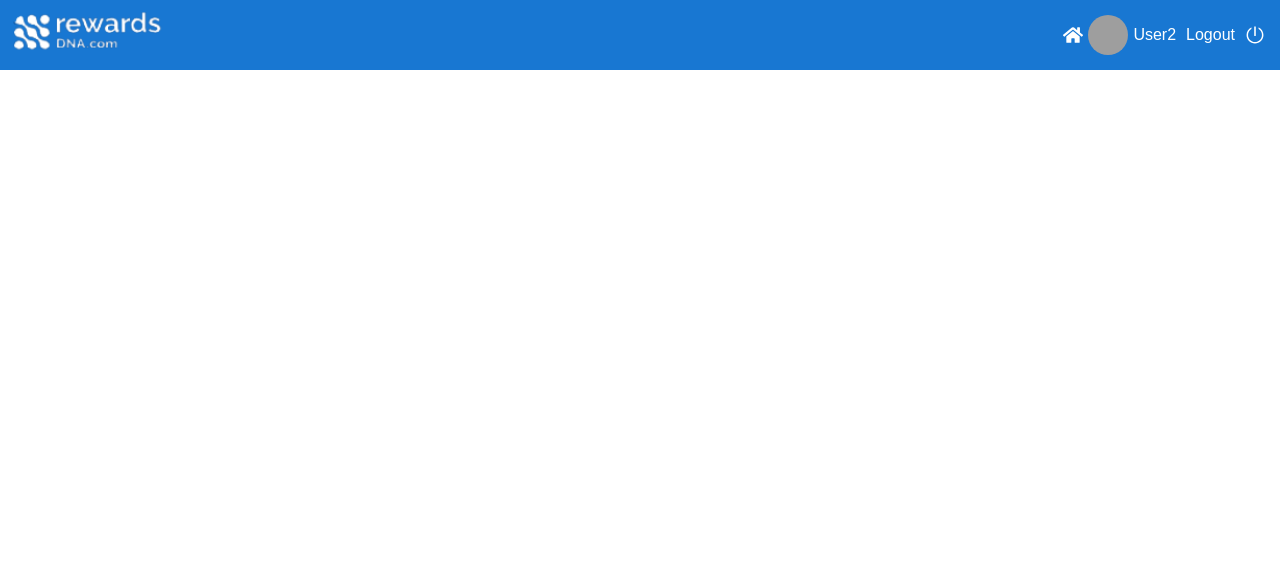
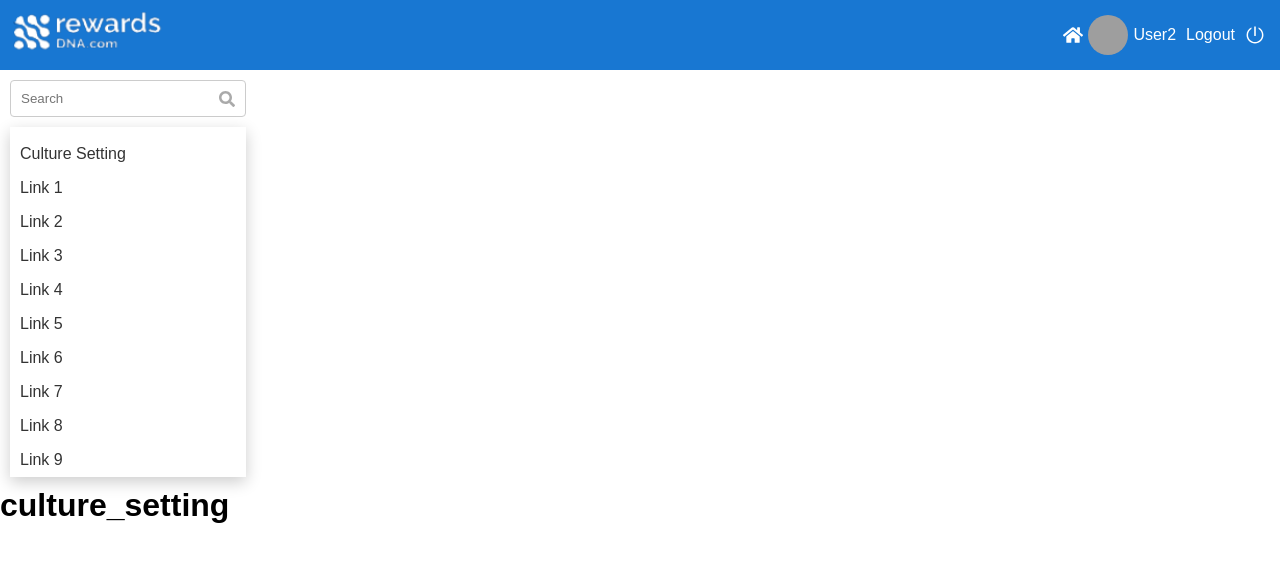
Before and after one commit to m-yunus/Hr-related, a React (Vite) app: page /personalize in a window 1280 px wide. Shown: the top 562 px of the page. Built offline with nearby package versions, Linux system fonts and the light colour scheme; grey boxes are pictures that could not be loaded.

Commit message:
added rotes to dashnoard

```diff
--- a/src/App.jsx
+++ b/src/App.jsx
@@ -3,14 +3,21 @@ import { BrowserRouter, Route, Routes } from "react-router-dom";
 import Register from "./pages/Register";
 
 import Personalize from "./pages/Personalize";
+import Culture_Setting from "./routes/Culture_Setting";
+import Salary_components from "./routes/Salary_components";
+
 function App() {
   return (
     <>
       <BrowserRouter>
         <Routes>
           <Route path="/" element={<Login />} />
-          <Route path="/Register" element={<Register />} />
-          <Route path="/Personalize" element={<Personalize/>} />
+          <Route path="Register" element={<Register />} />
+          <Route path="/personalize/*" element={<Personalize />}>
+            <Route index element={<Culture_Setting />} />
+            <Route path="culture-setting" element={<Culture_Setting />} />
+            <Route path="Salary-Components" element={<Salary_components />} />
+          </Route>
         </Routes>
       </BrowserRouter>
     </>
--- a/src/assets/css/dashboard.css
+++ b/src/assets/css/dashboard.css
@@ -12,9 +12,7 @@
 }
 
 .logo {
-
   height: 50px;
-
 }
 
 .navbar-right {
@@ -43,3 +41,66 @@
   margin-right: 10px;
   color: white;
 }
+
+.sidebar {
+  width: 20%;
+  background-color: #ffffff;
+  padding: 10px;
+}
+
+.search-box {
+  display: flex;
+  align-items: center;
+  border: 1px solid #ccc;
+  border-radius: 4px;
+  padding: 5px;
+  margin-bottom: 10px;
+}
+
+.search-input {
+  flex-grow: 1;
+  border: none;
+  outline: none;
+  padding: 5px;
+}
+
+.search-icon {
+  color: #aaa;
+  margin-right: 5px;
+}
+
+.links a {
+  display: block;
+  padding: 8px 0;
+  text-decoration: none;
+  color: #333;
+}
+
+.links a:hover {
+  background-color: #f2f2f2;
+}
+
+.links {
+  height: 330px;
+  overflow-y: auto;
+}
+
+.links::-webkit-scrollbar {
+  width: 8px;
+  background-color: #f2f2f2;
+}
+
+.links::-webkit-scrollbar-thumb {
+  background-color: #2074d4;
+  border-radius: 4px;
+}
+
+.links::-webkit-scrollbar-thumb:hover {
+  background-color: #2074d4;
+}
+
+.sidebar-container {
+
+  padding: 10px;
+  box-shadow: rgb(0 0 0 / 20%) 0px 5px 15px;
+}
--- a/src/components/LoginForm.jsx
+++ b/src/components/LoginForm.jsx
@@ -19,7 +19,7 @@ const LoginForm = () => {
               <FaEye />
             </span>
           </div>
-         <Link to="/Personalize"><button>Login</button> </Link>
+         <Link to="/personalize"><button>Login</button> </Link>
           <div className="forgot-register-section">
             <p>
               <a href="">Forgot Password?</a>
--- /dev/null
+++ b/src/layout/Sidebar.jsx
@@ -0,0 +1,32 @@
+import {  FaSearch } from "react-icons/fa"
+import "../assets/css/dashboard.css"
+import { Link } from "react-router-dom"
+
+const Sidebar = () => {
+  return (
+   <>
+      <div className="search-box">
+        <input type="text" placeholder="Search" className="search-input" />
+        <FaSearch className="search-icon" />
+      </div>
+      <div className="sidebar-container">
+        <div className="links">
+          {/* Add your links here */}
+          <Link to="/personalize/culture-setting">Culture Setting</Link>
+          <Link to="/personalize/link1">Link 1</Link>
+          <Link to="/personalize/link2">Link 2</Link>
+          <Link to="/personalize/link3">Link 3</Link>
+          <Link to="/personalize/link4">Link 4</Link>
+          <Link to="/personalize/link5">Link 5</Link>
+          <Link to="/personalize/link6">Link 6</Link>
+          <Link to="/personalize/link7">Link 7</Link>
+          <Link to="/personalize/link8">Link 8</Link>
+          <Link to="/personalize/link9">Link 9</Link>
+          <Link to="/personalize/link10">Link 10</Link>
+        </div>
+      </div>
+      </>
+  )
+}
+
+export default Sidebar
--- a/src/pages/Personalize.jsx
+++ b/src/pages/Personalize.jsx
@@ -1,13 +1,19 @@
-import Navbar from "../layout/Navbar"
-
+import { Outlet } from "react-router-dom";
+import Navbar from "../layout/Navbar";
+import Sidebar from "../layout/Sidebar";
 
 const Personalize = () => {
   return (
-    <>
-      <Navbar/>
-    </>
+    <div className="dash-board_container">
+      <Navbar />
+      <div className="sidebar">
+        <Sidebar />
+      </div>
+      <div className="content">
+        <Outlet />
+      </div>
+    </div>
+  );
+};
 
-  )
-}
-
-export default Personalize
+export default Personalize;
--- /dev/null
+++ b/src/routes/Culture_Setting.jsx
@@ -0,0 +1,5 @@
+const Culture_Setting = () => {
+  return <h1>culture_setting</h1>;
+};
+
+export default Culture_Setting;
--- /dev/null
+++ b/src/routes/Salary_components.jsx
@@ -0,0 +1,9 @@
+
+
+const Salary_components = () => {
+  return (
+    <div>Salary_components</div>
+  )
+}
+
+export default Salary_components
```
Lines whose indentation alone changed are shown as unchanged.
